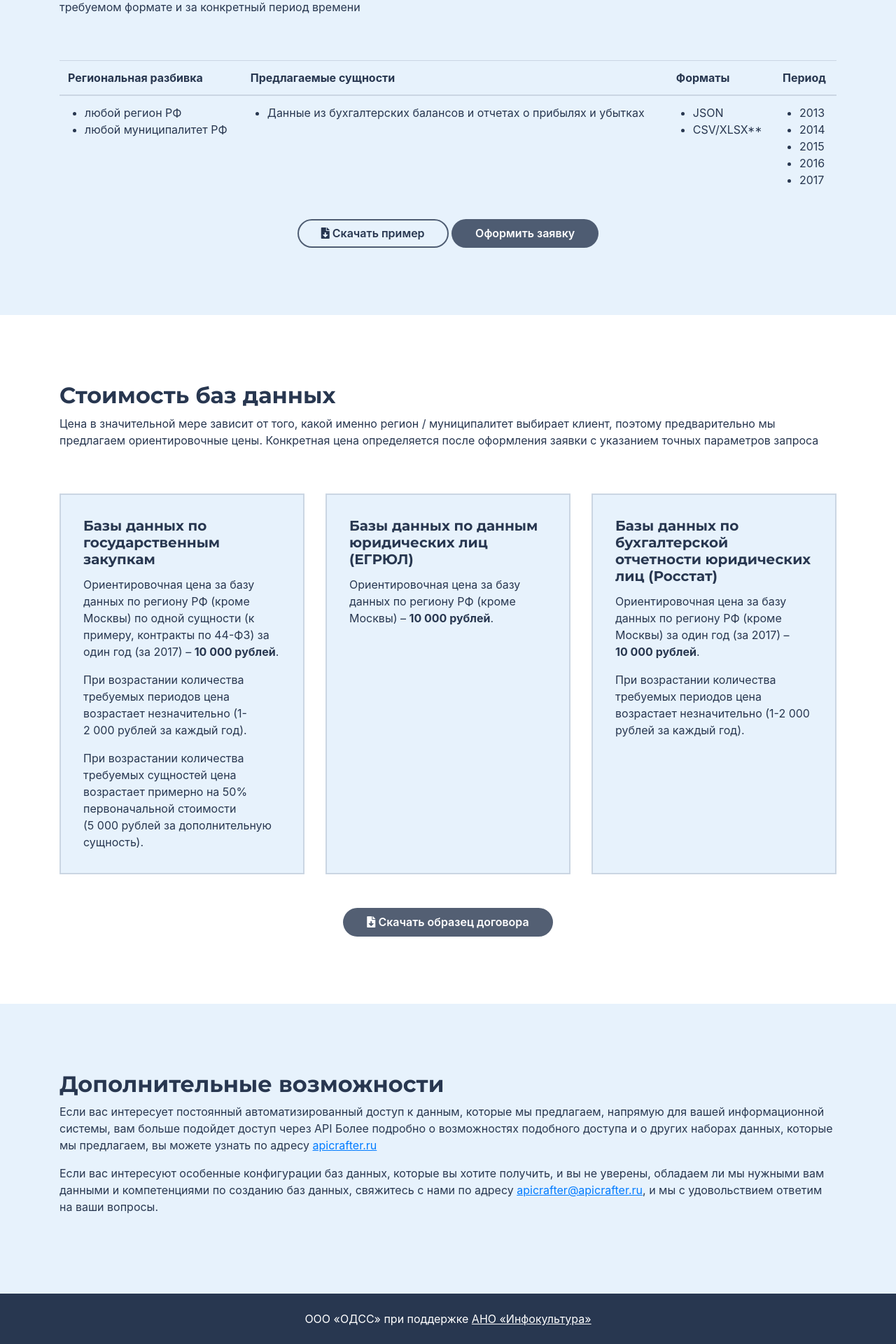
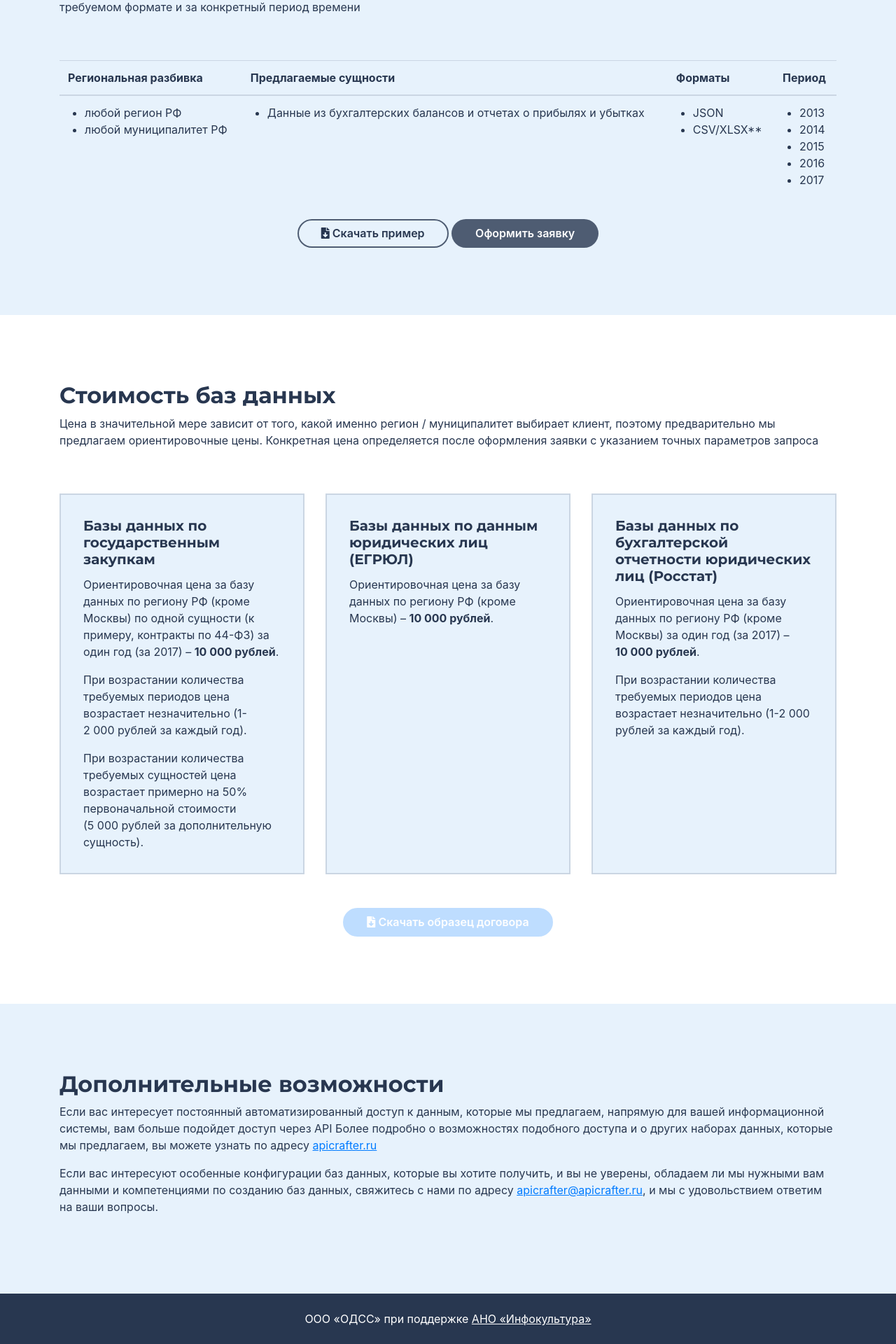
Before and after one commit to datacoon/slepky, a Jekyll site: the page built from index.md, in a window 1280 px wide. Shown: the part 2447-4367 px from the top of the page at 70% size. Built offline with Jekyll 4.4.1, drawn with Linux system fonts in a browser that asks for light colours; nearby versions of some CDN libraries.

Commit message:
test version update

```diff
--- a/_layouts/index.html
+++ b/_layouts/index.html
@@ -113,7 +113,7 @@
         <p><small>* Помимо указанных сущностей, доступны также почти все остальные сущности, присутствующие в Единой информационной системе государственных закупок, однако они редко бывают востребованы, поэтому не указываются отдельно.</small></p>
         <p><small>** Данный формат возможен при выборе клиентом конкретного набора полей («как есть» в табличный формат CSV/XLSX данные сущности не умещаются).</small></p>
         <div class="text-center">
-          <button type="button" class="btn btn-outline-primary"><i class="fas fa-file-download"></i> Скачать пример</button>
+          <a href="{{site.baseurl}}/files/bdgz.zip" style="text-decoration:none;" class="btn btn-outline-primary"><i class="fas fa-file-download"></i> Скачать пример</a>
           <button type="button" class="btn btn-primary" data-toggle="modal" data-target="#requestForm">Оформить заявку</button>
         </div>
       </div>
@@ -165,7 +165,7 @@
           </tbody>
         </table>
         <div class="text-center">
-          <button type="button" class="btn btn-outline-primary"><i class="fas fa-file-download"></i> Скачать пример</button>
+          <a href="{{site.baseurl}}/files/bdegrul.xlsx" style="text-decoration:none;" class="btn btn-outline-primary"><i class="fas fa-file-download"></i> Скачать пример</a>
           <button type="button" class="btn btn-primary" data-toggle="modal" data-target="#requestForm">Оформить заявку</button>
         </div>
       </div>
@@ -221,7 +221,7 @@
           </tbody>
         </table>
         <div class="text-center">
-          <button type="button" class="btn btn-outline-primary"><i class="fas fa-file-download"></i> Скачать пример</button>
+          <a href="{{site.baseurl}}/files/bdrosstat.xls" style="text-decoration:none;" class="btn btn-outline-primary"><i class="fas fa-file-download"></i> Скачать пример</a>
           <button type="button" class="btn btn-primary" data-toggle="modal" data-target="#requestForm">Оформить заявку</button>
         </div>
       </div>
@@ -265,7 +265,7 @@
         </div>
 
         <div class="text-center">
-          <button type="button" class="btn btn-primary"><i class="fas fa-file-download"></i> Скачать образец договора</button>
+          <button type="button" class="btn btn-primary" disabled style="opacity:.25"><i class="fas fa-file-download"></i> Скачать образец договора</button>
         </div>
 
       </div>
```
Also changed, not shown: 3 other files.
